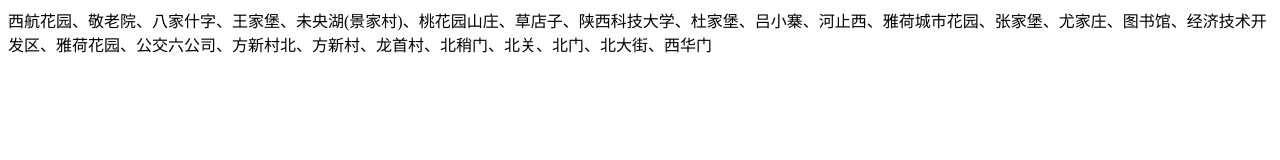
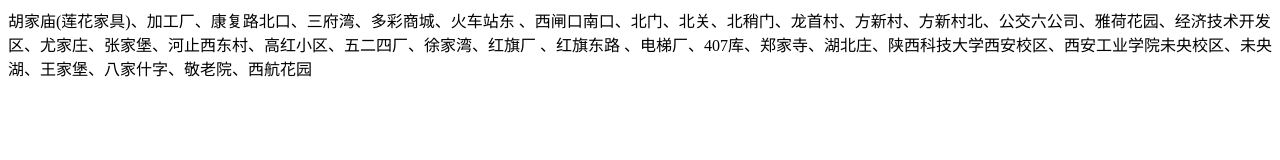
Before and after one commit to NeilZhy/SmallProject, a plain HTML site: page httpd/wwwroot/haha.html in a window 1280 px wide. Drawn offline with Linux system fonts and the light colour scheme.

Commit message:
解决访问不到的问题

```diff
--- a/httpd/wwwroot/haha.html
+++ b/httpd/wwwroot/haha.html
@@ -1 +1 @@
-<html><head><meta charset="utf-8"><title>haha</title></head><body>西航花园、敬老院、八家什字、王家堡、未央湖(景家村)、桃花园山庄、草店子、陕西科技大学、杜家堡、吕小寨、河止西、雅荷城市花园、张家堡、尤家庄、图书馆、经济技术开发区、雅荷花园、公交六公司、方新村北、方新村、龙首村、北稍门、北关、北门、北大街、西华门</body></html>
+<html><head><meta charset="utf-8"><title>haha</title></head><body>胡家庙(莲花家具)、加工厂、康复路北口、三府湾、多彩商城、火车站东     、西闸口南口、北门、北关、北稍门、龙首村、方新村、方新村北、公交六公司、雅荷花园、经济技术开发区、尤家庄、张家堡、河止西东村、高红小区、五二四厂、徐家湾、红旗厂 、红旗东路 、电梯厂、407库、郑家寺、湖北庄、陕西科技大学西安校区、西安工业学院未央校区、未央湖、王家堡、八家什字、敬老院、西航花园</body></html>
```
Also changed, not shown: 4 other files.
